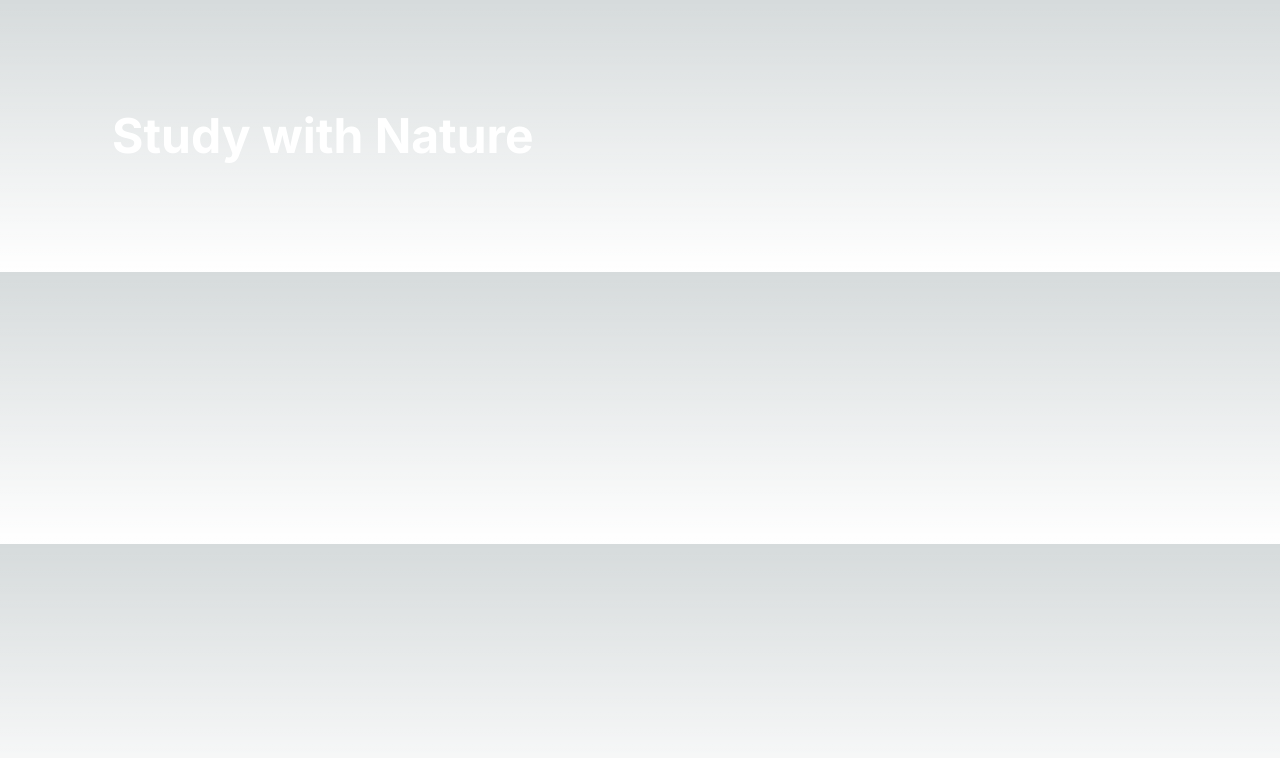
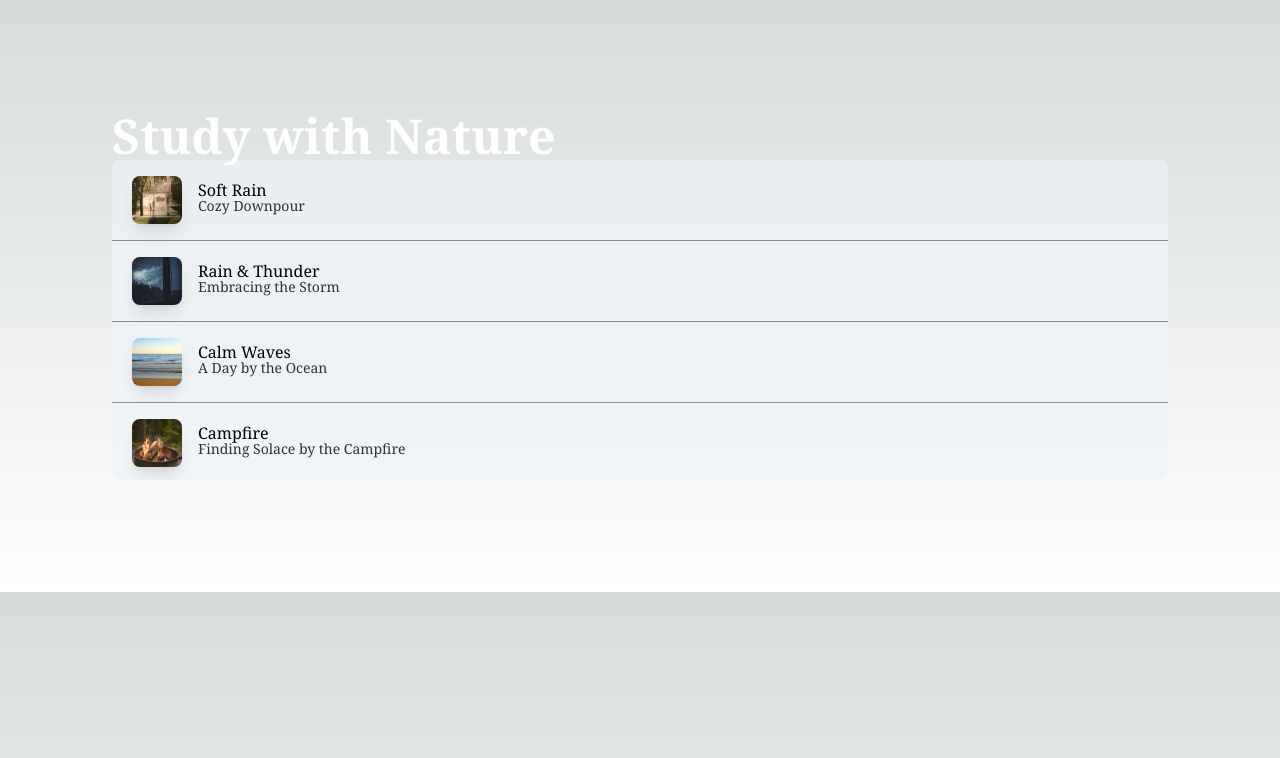
Before and after one commit to zaraehhs/studywithnature, a Next.js app in the folder study-with-nature/: page / in a window 1280 px wide. Shown: the top 758 px of the page. Built offline with nearby package versions, Linux system fonts and the light colour scheme.

Commit message:
refactor: created desktop Playlist component and added styling

```diff
--- /dev/null
+++ b/study-with-nature/app/components/Playlist.jsx
@@ -0,0 +1,23 @@
+import React from 'react';
+import Image from 'next/image';
+import soundData from '../soundData';
+
+const Playlist = () => {
+  const soundItems = soundData.map((sound, index) =>
+    <li key={index} className="flex flex-row pt-4 pb-4 pl-5 hover:bg-[#a1a1a199]">
+      <Image className="h-12 box-border rounded-lg mr-4 shadow-lg" width={50} height={50} src={soundData[index].imgUrl} alt={soundData[index].imgDescription} />
+      <div className="flex flex-col justify-center">
+        <p className="text-black leading-3">{soundData[index].soundTitle}</p>
+        <p className="text-sm opacity-80 text-black">{soundData[index].soundSubtitle}</p>
+      </div>
+    </li>
+  );
+
+  return (
+    <div className="hidden lg:block lg:bg-[#eff2f6b5] lg:w-full lg:h-80 lg:overflow-y-scroll lg:no-scrollbar lg:rounded-lg">
+      <ul id="desktop-sounds-list" className="divide-y divide-[#938E8E]">{soundItems}</ul>
+    </div>
+  )
+}
+
+export default Playlist
--- a/study-with-nature/app/globals.css
+++ b/study-with-nature/app/globals.css
@@ -30,4 +30,14 @@ body {
   .text-balance {
     text-wrap: balance;
   }
+
+  /* Hide scrollbar for Chrome, Safari and Opera */
+    .no-scrollbar::-webkit-scrollbar {
+      display: none;
+  }
+  /* Hide scrollbar for IE, Edge and Firefox */
+  .no-scrollbar {
+      -ms-overflow-style: none;  /* IE and Edge */
+      scrollbar-width: none;  /* Firefox */
+  }
 }
--- a/study-with-nature/app/layout.js
+++ b/study-with-nature/app/layout.js
@@ -11,7 +11,7 @@ export const metadata = {
 export default function RootLayout({ children }) {
   return (
     <html lang="en">
-      <body className={inter.className}>{children}</body>
+      <body className="font-serif">{children}</body>
     </html>
   );
 }
--- a/study-with-nature/app/page.js
+++ b/study-with-nature/app/page.js
@@ -1,12 +1,13 @@
 import Header from "./components/Header";
+import Playlist from "./components/Playlist";
 
 export default function Home() {
   return (
     <main className="p-12 lg:p-28">
     <Header />
+    <Playlist />
       {/*
         <MediaPlayer />
-        <Playlist />
         <Pomodoro />
       <Footer />
     */}
--- /dev/null
+++ b/study-with-nature/app/soundData.js
@@ -0,0 +1,53 @@
+const soundData = [
+  {
+      imgUrl: '/images/soft-rain.jpg',
+      imgDescription: 'A scene of light rain during the day in a residential neighborhood and a distant figure ahead is walking with an umbrella.',
+      soundUrl: 'https://audio.jukehost.co.uk/xcb125pumHo2Lw4S9bEzfuSsWTToAmva',
+      soundTitle: 'Soft Rain',
+      soundSubtitle: 'Cozy Downpour',
+  },
+  {
+      imgUrl: '/images/rain-and-thunder.jpg',
+      imgDescription: 'A close up scene of a window with raindrops on the window pane overlooking a dark and gloomy sky with dense clouds.',
+      soundUrl: 'https://audio.jukehost.co.uk/OFAwwnonDnu0eNi6wbAFEF7C0ZHNTTxeh',
+      soundTitle: 'Rain & Thunder',
+      soundSubtitle: 'Embracing the Storm',
+  },
+  {
+      imgUrl: '/images/calm-waves.jpg',
+      imgDescription: 'A closeup scene of the beach and calm beach waves during the day.',
+      soundUrl: 'https://audio.jukehost.co.uk/OgulFZmCpzhomsAsnaWAIJ02BtFnP3gI',
+      soundTitle: 'Calm Waves',
+      soundSubtitle: 'A Day by the Ocean',
+  },
+  {
+      imgUrl: '/images/campfire.jpg',
+      imgDescription: 'A closeup of a campfire burning during the day surrounded by dense forest trees in the background.',
+      soundUrl: 'https://audio.jukehost.co.uk/VQHB0H4Uz5SnJfnznuvGe7BWyLCBlQ07',
+      soundTitle: 'Campfire',
+      soundSubtitle: 'Finding Solace by the Campfire',
+  },
+  {
+      imgUrl: '/images/forest.jpg',
+      imgDescription: 'A scene of an enchanting forest with sunlight peeking through the trees and fluffy green and yellow grass.',
+      soundUrl: 'https://audio.jukehost.co.uk/28zsHlunydp6wUgQahr8aTXcFyNa0dch',
+      soundTitle: 'Forest',
+      soundSubtitle: 'Symphony of the Woods',
+  },
+  {
+      imgUrl: '/images/birds.jpg',
+      imgDescription: 'A closeup of a bird in mid-flight with its wings open eating from a group of hanging berries. The background is pink.',
+      soundUrl: 'https://audio.jukehost.co.uk/iHA1C4FAgkeCxt9DvGmBjgllP9ALocFf',
+      soundTitle: 'Birds Chirping',
+      soundSubtitle: 'Morning Serenade: Birds at Play',
+  },
+  {
+      imgUrl: '/images/snowfall.jpg',
+      imgDescription: 'In the midst of a snowstorm stands a long and blue cylinder shaped house with three floors surrounded by inches of snow and forest trees.',
+      soundUrl: 'https://audio.jukehost.co.uk/aRFcxDzq9wlEnYwx2GBVqquYob7ekWw7',
+      soundTitle: 'Snowfall',
+      soundSubtitle: 'Snowed In',
+  },
+];
+
+export default soundData
```
Also changed, not shown: 2 other files (tests, documents, lock files or other folders).
